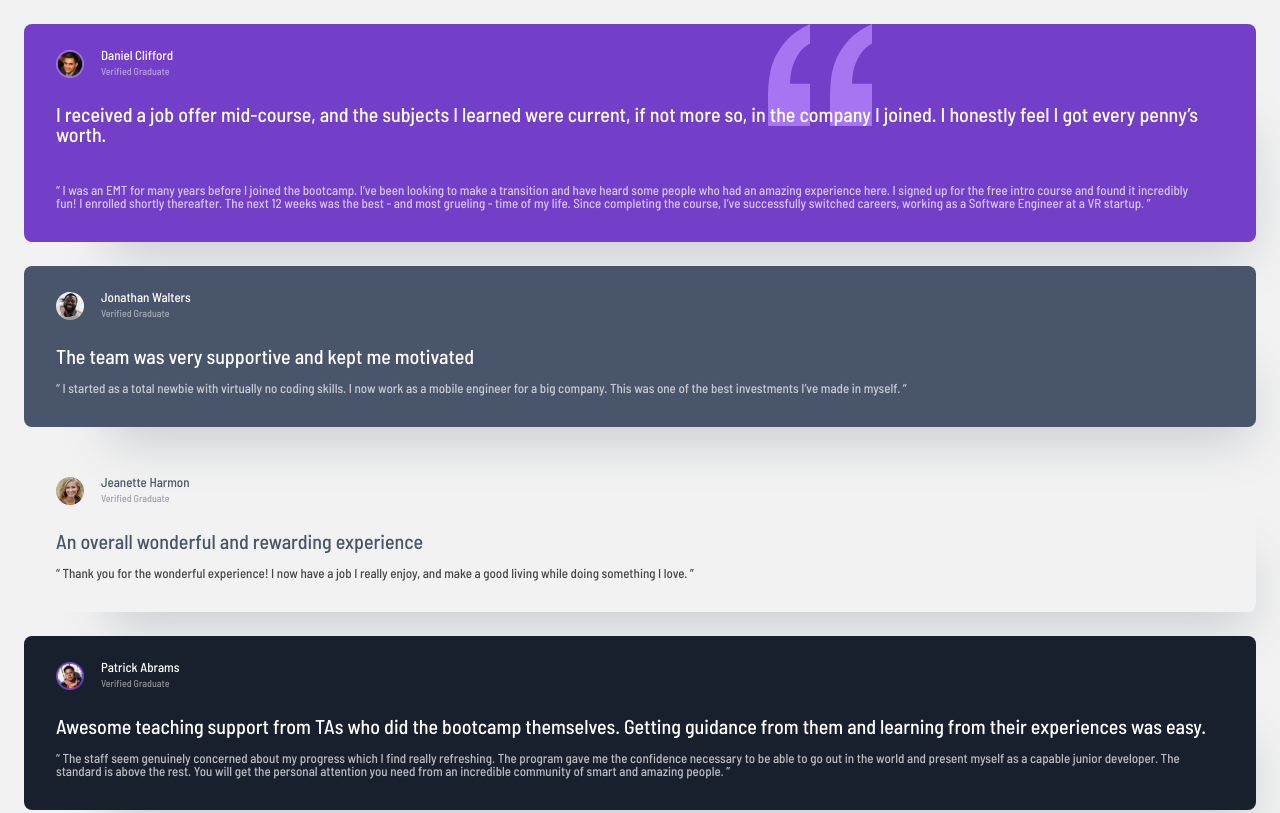
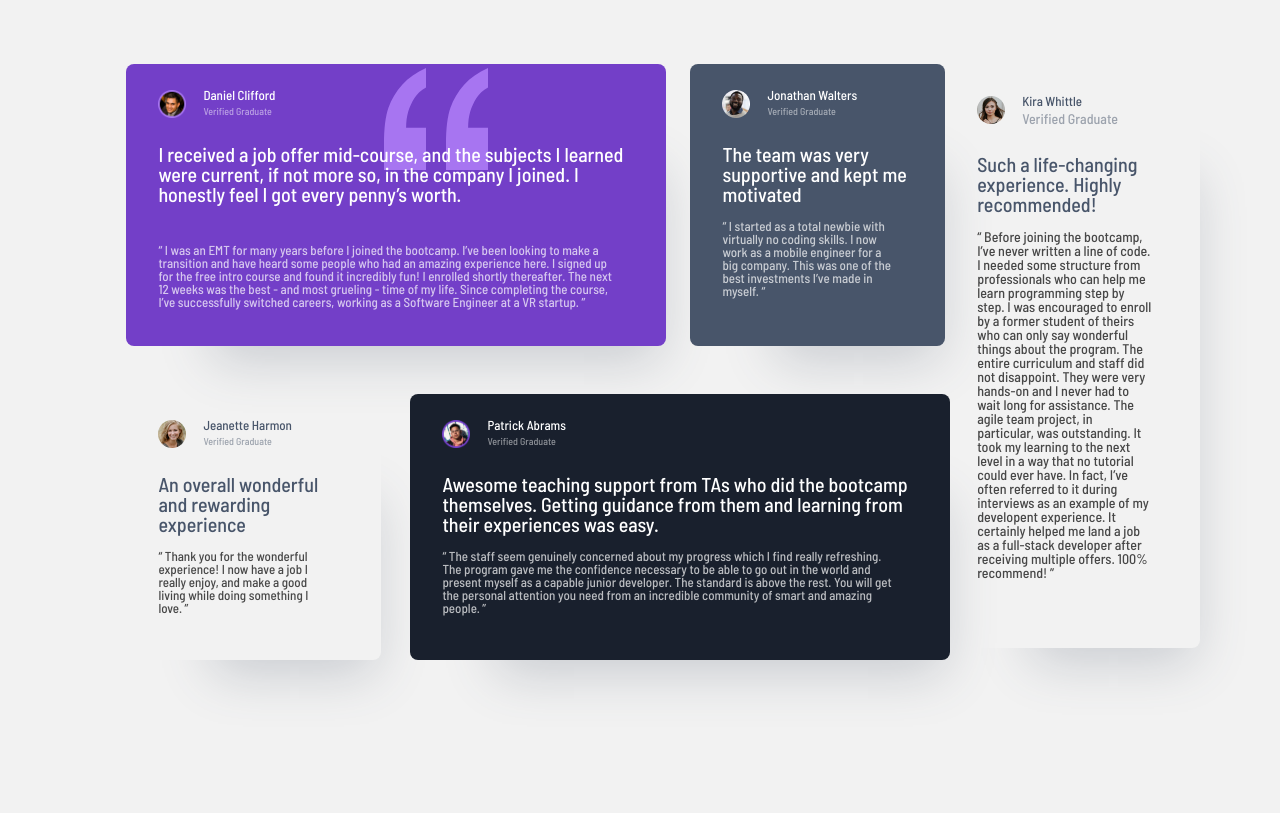
Before and after one commit to natsmarinho/testimonials-grid-section, a plain HTML site: page index.html in a window 1280 px wide. Shown: the top 813 px of the page. Drawn offline with Linux system fonts and the light colour scheme.

Commit message:
style: :white_check_mark: grid adicionado
posicionamento dos elementos em grid finalizada

.item5 pode ficar mal posicionado em algumas telas

```diff
--- a/index.html
+++ b/index.html
@@ -11,8 +11,7 @@
 <body>
     <img src="./src/imagens/aspass.svg" class="aspas" alt="Foto do símbolo aspas">
     <main>
-
-        <section class="secao-comentario">
+        <section class="secao-comentario item1">
             <div class="user-info">
                 <img src="./src/imagens/daniel-profile-photo.png" class="foto-perfil" alt="Foto de perfil do usuário: Daniel Clifford">
                 <h1 class="nome-titulo">Daniel Clifford</h1>
@@ -27,7 +26,7 @@
             </div>
         </section>
 
-        <section class="secao-comentario">
+        <section class="secao-comentario item2">
             <div class="user-info">
                 <img src="./src/imagens/jonathan-profile-photo.png" class="foto-perfil" alt="Foto de perfil do usuário: Jonathan Walters">
                 <h1 class="nome-titulo">Jonathan Walters</h1>
@@ -40,7 +39,7 @@
             </div>
         </section>
 
-        <section class="secao-comentario">
+        <section class="secao-comentario item3">
             <div class="user-info">
                 <img src="./src/imagens/jeanette-profile-photo.png" class="foto-perfil" alt="Imagem de perfil do usuário: Jeanette Harmon">
                 <h1 class="titulo-secundario">Jeanette Harmon</h1>
@@ -53,7 +52,7 @@
             </div>
         </section>
 
-        <section class="secao-comentario">
+        <section class="secao-comentario item4">
             <div class="user-info">
                 <img src="./src/imagens/patrick-profile-photo.png" class="foto-perfil" alt="Imagem de perfil do usuário: Patrick Abrams">
                 <h1 class="nome-titulo">Patrick Abrams</h1>
@@ -66,7 +65,7 @@
             </div>
         </section>
 
-        <section class="secao-comentario">
+        <section class="secao-comentario item5">
             <div class="user-info">
                 <img src="./src/imagens/kira-profile-photo.png" class="foto-perfil" alt='Imagem de perfil do usuário: Kira Whittle'>
                 <h1 class="titulo-secundario">Kira Whittle</h1>
--- a/src/css/style.css
+++ b/src/css/style.css
@@ -11,6 +11,8 @@ body{
     font-family: 'Barlow Semi Condensed', sans-serif;
     background-color: #F2F2F2;
 }
+
+
 
 main:first-child{
     margin-top: 7.1rem;
@@ -105,3 +107,61 @@ main:first-child{
 .comentario-secundario{
     color: var(--name-color)
 }
+
+@media screen and (min-width:1024px){
+    main{
+        display: grid;
+        grid-template-columns: 1fr 1fr 1fr;
+        position: absolute;
+        left: 8%;
+        top: 5%;
+    }
+
+    .item1{
+        grid-column: 1 / 2;
+        width: 540px;
+        height: 282px;
+    }
+    .item2{
+        grid-column: 2 / 3;
+        width: 255px;
+        height: 282px;
+        margin-left: 0;
+    }
+
+    .item3{
+        grid-column: 1 / 1;
+        width: 255px;
+        height: 266px;
+    }
+
+    .item4{
+        grid-column: 2 / 3;
+        width: 540px;
+        height: 266px;
+        margin-left: -280px;
+    }
+
+    .item5{
+        grid-column: 3 / 5;
+        width: 255px;
+        height: 578px;
+        margin-left: -40px;
+        margin-top: -300px;
+    }
+
+    .item5 p{
+        font-size: 1.4rem;
+    }
+
+    .aspas{
+        left: 30%;
+        top: 8.5%;
+        z-index: 2;
+    }
+
+    #secundario{
+        z-index: 3;
+    }
+
+}
```
